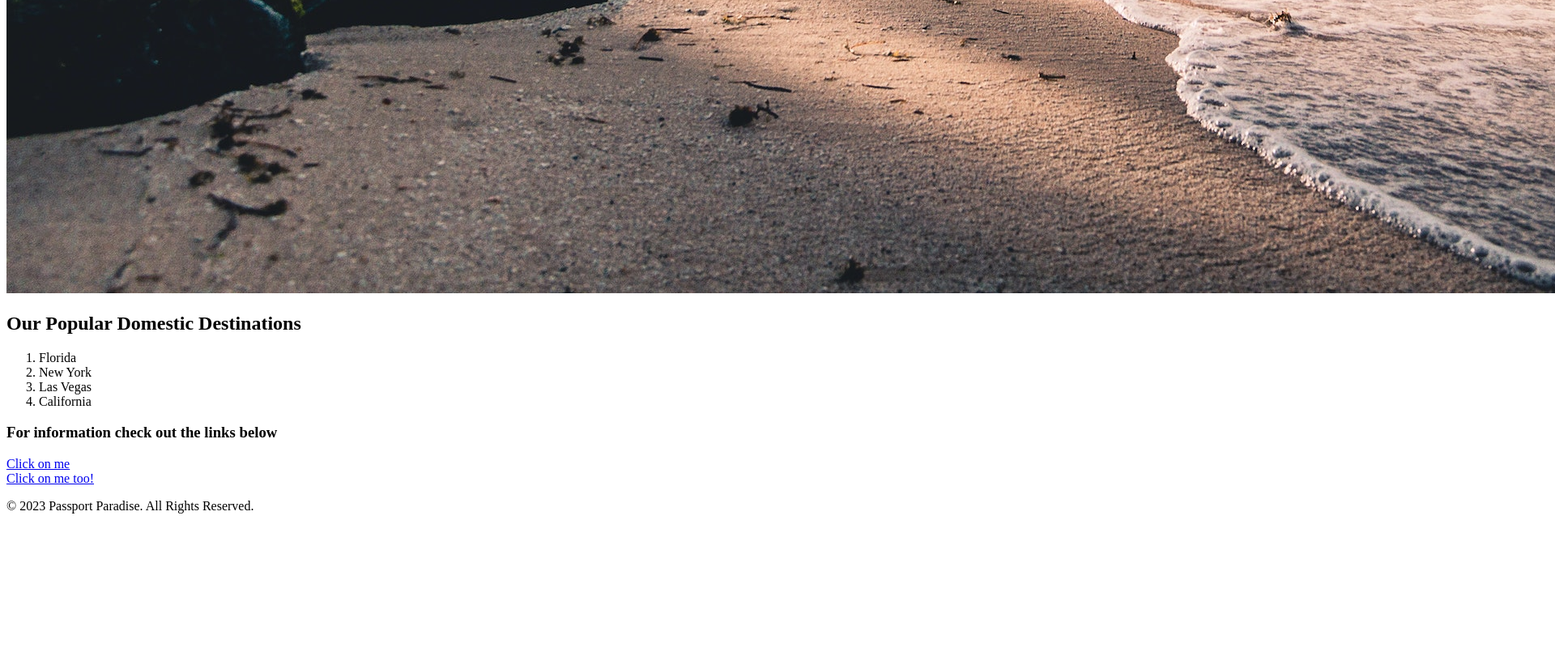
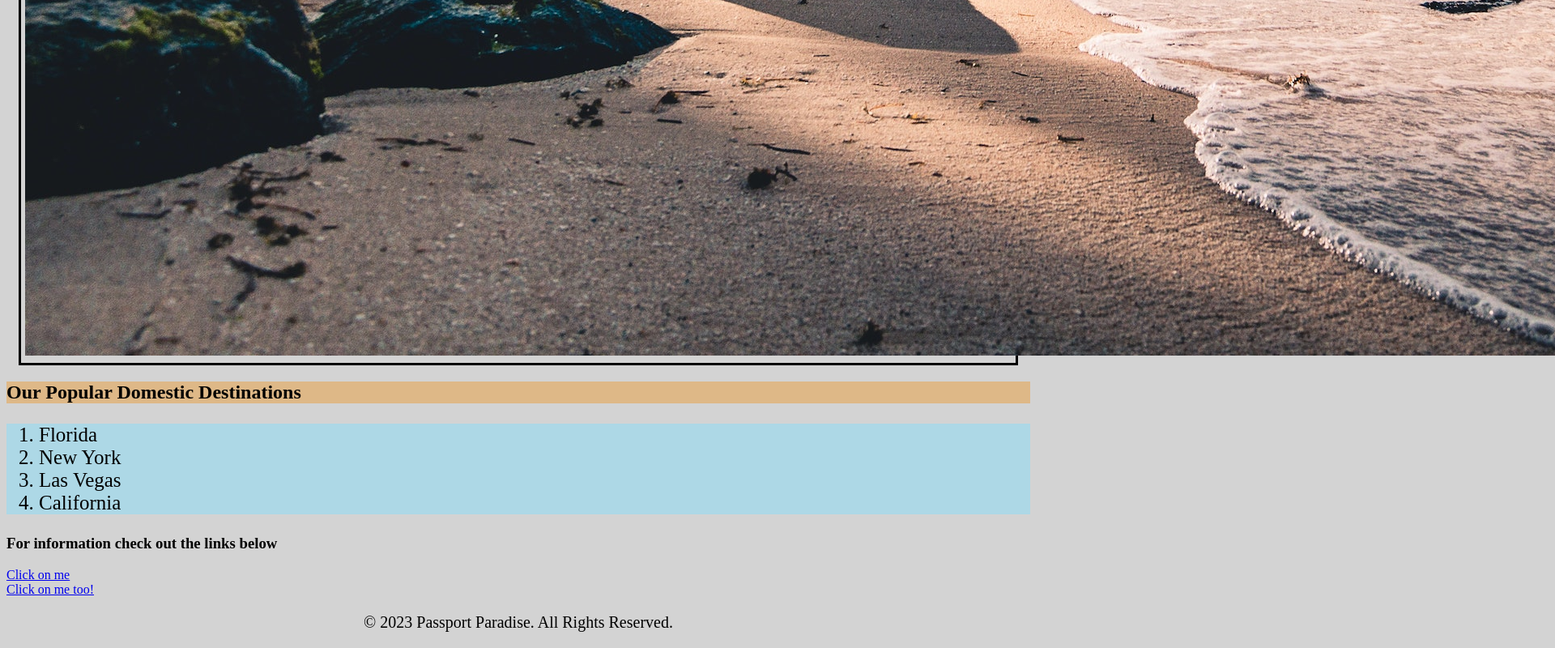
Before and after one commit to shinicole/Homework2, a website: page Week4HW/Week4HW.html in a window 1280 px wide. Shown: the part 1974-2774 px from the top of the page at 81% size, 1920 px wide, since content can reach past the window. Before the commit the page ends 2624 px from the top, so only its background shows below. Drawn offline with Linux system fonts and the light colour scheme; files whose address does not match are found by name.

Commit message:
Update Week4style.css

```diff
--- a/Week4HW/Week4style.css
+++ b/Week4HW/Week4style.css
@@ -1,3 +1,42 @@
+body {
+  background-color: lightgray;
+}
+
+button {
+  background-color: lightblue;
+  font-size: 20px;
+}
+
+#login {
+  background-color: burlywood;
+}
+p {
+  font-size: 20px;
+}
 h1 {
   color:peru;
 }
+
+div {
+  border: 3px solid black;
+  padding: 5px;
+  margin: 15px;
+  min-height: 400px;
+}
+
+h2 {
+  background-color:burlywood;
+}
+ ul, ol {
+  background-color: lightblue;
+  font-size: 25px;
+ }
+.places {
+  color: peru;
+  font-weight: 300;
+}
+
+ footer {
+  text-align: center;
+  font-size: 10px;
+ }
```
